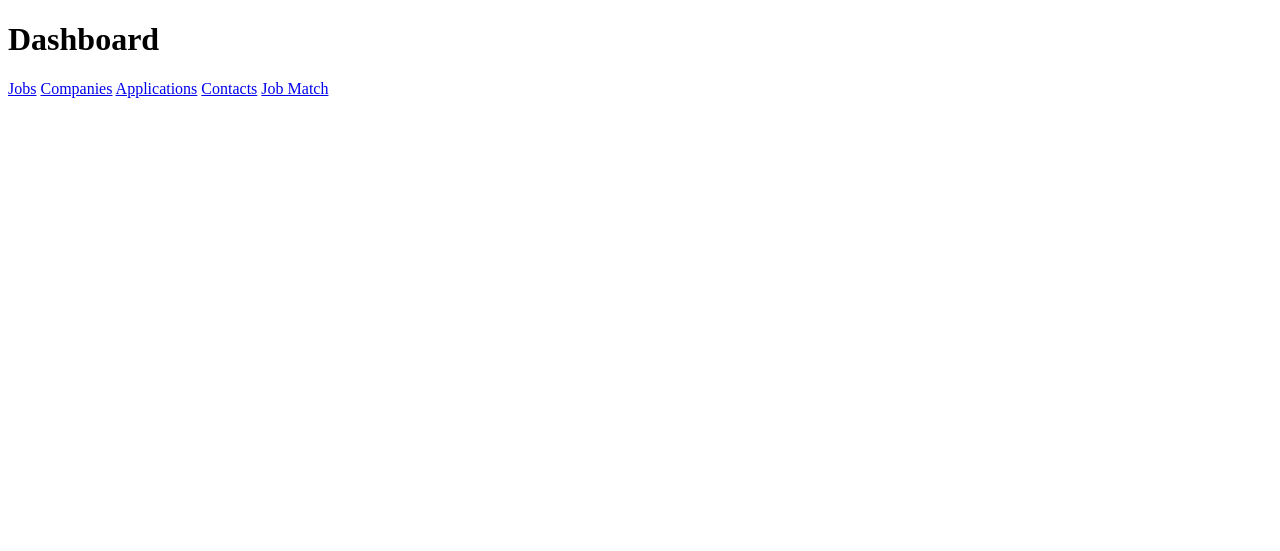
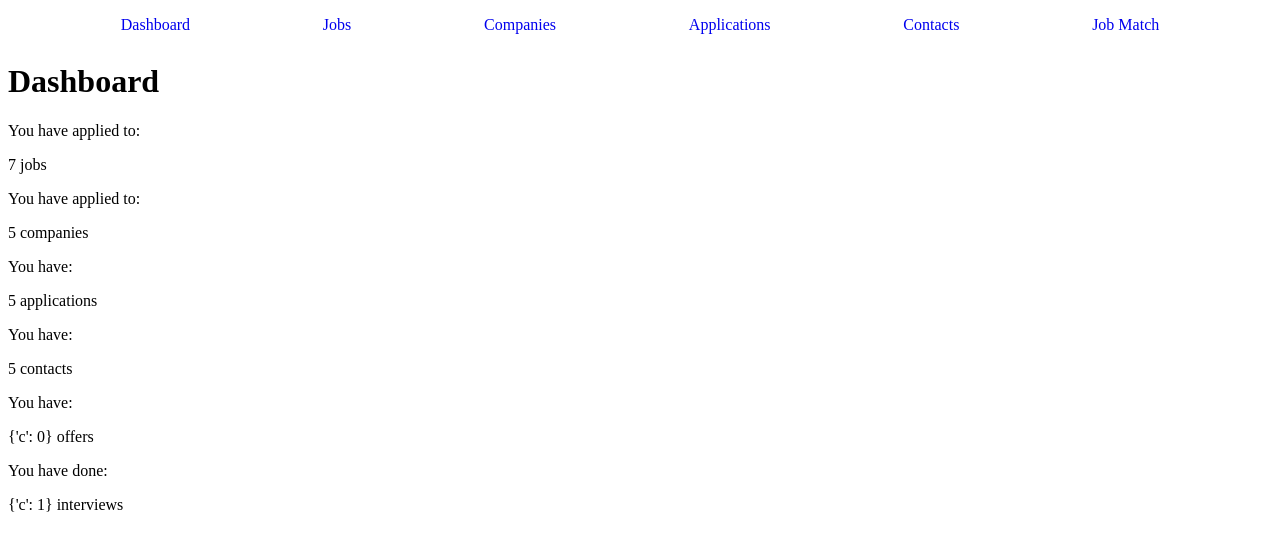
Before and after one commit to PinkJacketKid/job-application-tracker, a Flask app: page / in a window 1280 px wide. Shown: the top 551 px of the page. Run offline with Flask 3, Linux system fonts and the light colour scheme; data comes from the database, SQL or seed files in the repository.

Commit message:
Working on dashboard webpage html.

```diff
--- a/templates/dashboard.html
+++ b/templates/dashboard.html
@@ -1,26 +1,30 @@
-<!DOCTYPE html>
-<html lang="en">
-<head>
-	<meta charset="UTF-8">
-	<meta name="viewport" content="width=device-width, initial-scale=1.0">
-	<title>Dashboard</title>
-	<link rel = "stylesheet" href = "../static/style.css">
-</head>
+{% extends "base.html" %}
+{% block title %}Dashboard{% endblock %}
+{% block page_title %}<h1>Dashboard</h1>{% endblock %}
 
-<body>
-	<header>
-		<h1>Dashboard</h1>
-	</header>
-
-	<!-- Will make navigation menu later -->
-	<nav>
-		<a href="/jobs">Jobs</a>
-		<a href="/companies">Companies</a>
-		<a href="/applications">Applications</a>
-		<a href="/contacts">Contacts</a>
-		<a href="/job-match">Job Match</a>
-	</nav>
-
-	<main></main>
-</body>
-</html>
+{% block content %}
+	<div>
+		<p>You have applied to: </p>
+		<p>{{ stats.total_jobs }} jobs</p>
+	</div>
+	<div>
+		<p>You have applied to: </p>
+		<p>{{ stats.total_companies }} companies</p>
+	</div>
+	<div>
+		<p>You have: </p>
+		<p>{{ stats.total_applications }} applications</p>
+	</div>
+	<div>
+		<p>You have: </p>
+		<p>{{ stats.total_contacts }} contacts</p>
+	</div>
+	<div>
+		<p>You have: </p>
+		<p>{{ stats.total_offers }} offers</p>
+	</div>
+	<div>
+		<p>You have done: </p>
+		<p>{{ stats.total_interviews }} interviews</p>
+	</div>
+{% endblock %}
```
